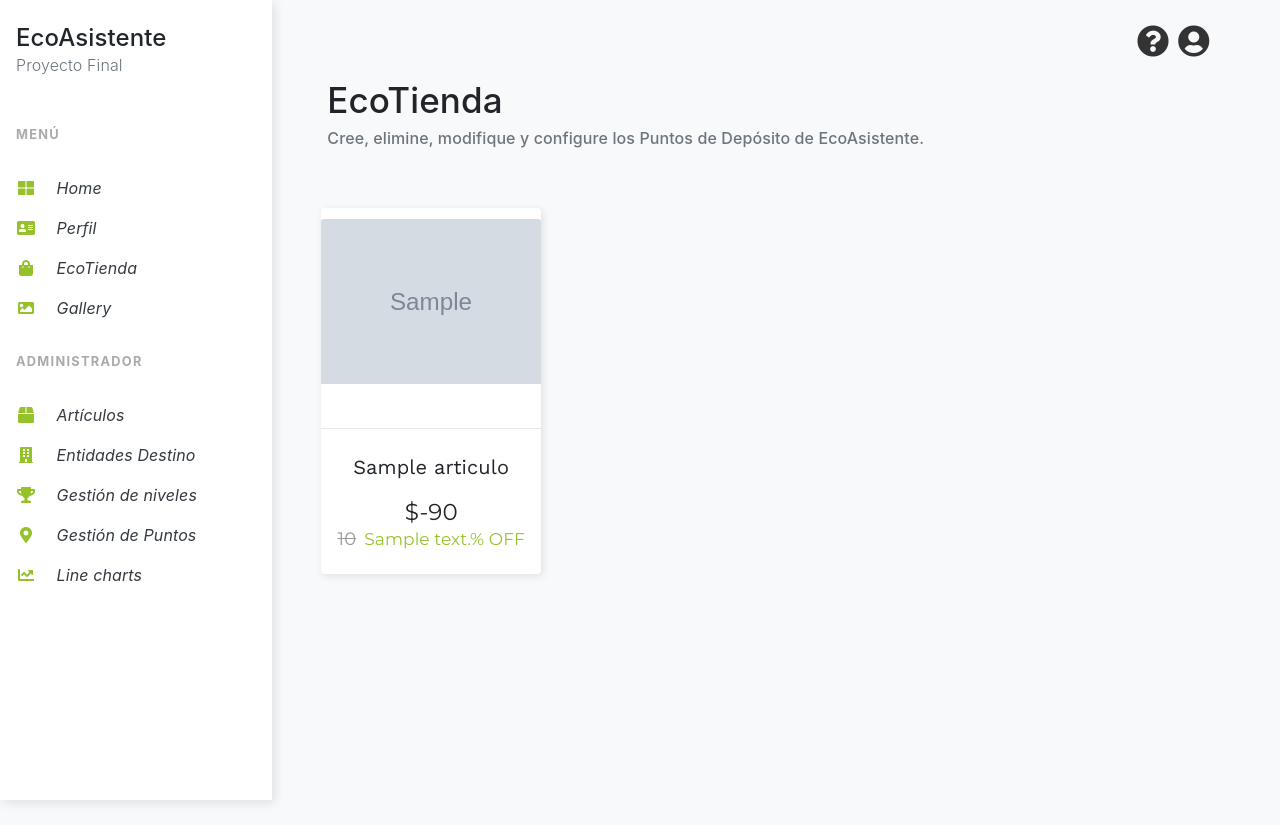
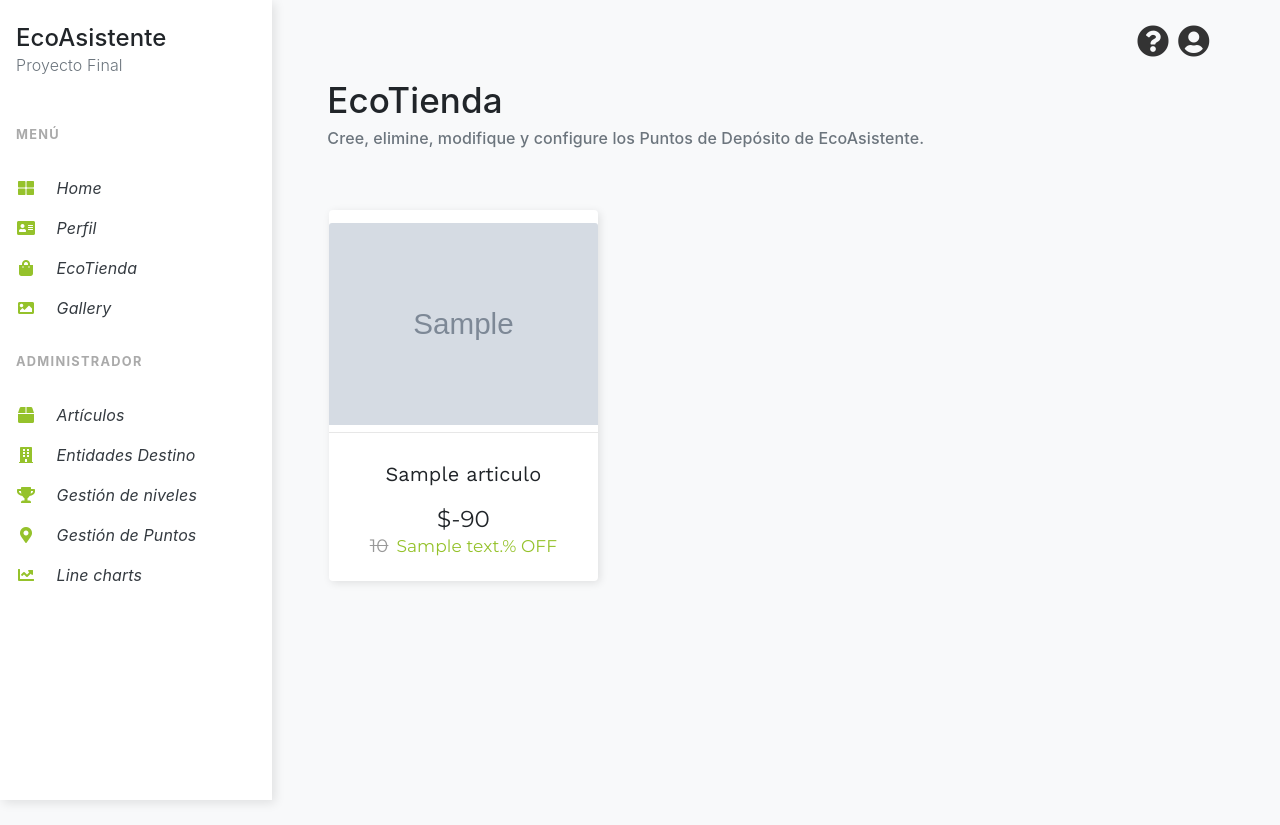
Before and after one commit to JoaquinCardonaRuiz/proyecto-final, a Flask app: template templates/eco-tienda.html in a window 1280 px wide. Run offline with Flask 2, Linux system fonts and the light colour scheme; the template is opened without the code that fills it: most values are stand-ins (such as "Sample title", 1, 10 or a date in 2020); grey boxes marked "Sample" are stand-in pictures; some libraries are stand-ins or nearby versions.

Commit message:
1080p fixed

```diff
--- a/static/css/forms.css
+++ b/static/css/forms.css
@@ -475,3 +475,7 @@
   font-size: 17px;
   margin-left: 8px;
 }
+
+#product-container{
+  margin-left: 4%;
+}
--- a/templates/eco-tienda.html
+++ b/templates/eco-tienda.html
@@ -26,11 +26,11 @@
         <h1 class="heading">EcoTienda</h1>
         <h6 class="d-flex justify-content-between align-items-center"><span class="text-muted">Cree, elimine, modifique y configure los Puntos de Depósito de EcoAsistente.</span></h6>
     </div>
-    <div class="container" id="product-container" style="margin-top: 5%;">
+    <div class="container" id="heading-container" style="margin-top: 5%;">
         <div class="container">
             <div class="row">
                 {%for articulo in articulos%}
-                <div class="col-md-3" style="min-width: 250px; transition: width 1s, height 1s, transform 1s;">
+                <div class="col-md-4" style="min-width: 250px; transition: width 1s, height 1s, transform 1s;">
                     <figure class="card card-product">
                         <div class="img-wrap">
                             <img src="{{articulo.imagen}}" onerror="if (this.src != '/static/img/default-img.png') this.src = '/static/img/default-img.png';">
```
